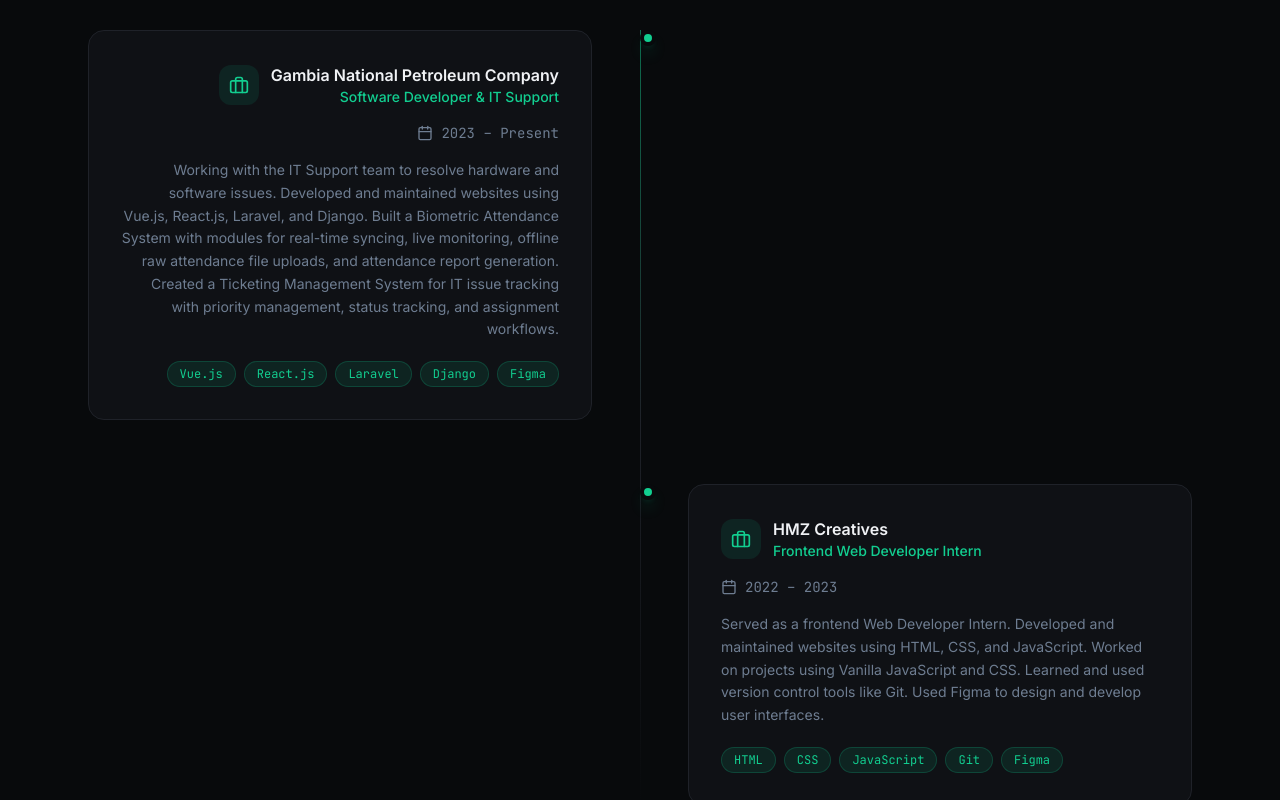
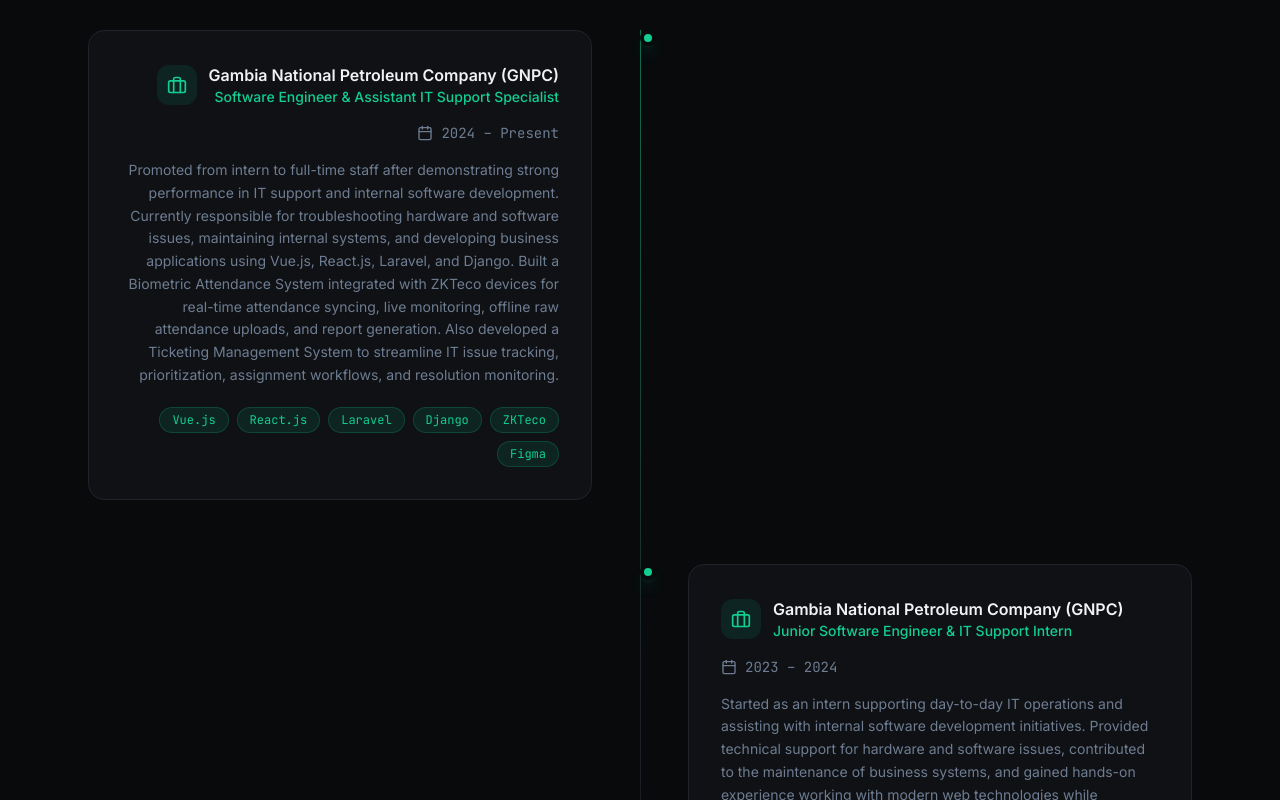
Before and after one commit to Amadou-Marong/my-updated-portfolio, a React (Vite) app: page / in a window 1280 px wide. Shown: the part 2040-2840 px from the top of the page. Built offline with nearby package versions, Linux system fonts and the light colour scheme.

Commit message:
updated the experiences section to include career progression

```diff
--- a/src/Components/portfolio/ExperienceSection.jsx
+++ b/src/Components/portfolio/ExperienceSection.jsx
@@ -1,22 +1,29 @@
-import React from "react";
 import { motion } from "framer-motion";
 import { Briefcase, Calendar } from "lucide-react";
 
 const experiences = [
   {
-    company: "Gambia National Petroleum Company",
-    role: "Software Developer & IT Support",
-    period: "2023 – Present",
+    company: "Gambia National Petroleum Company (GNPC)",
+    role: "Software Engineer & Assistant IT Support Specialist",
+    period: "2024 – Present",
     description:
-      "Working with the IT Support team to resolve hardware and software issues. Developed and maintained websites using Vue.js, React.js, Laravel, and Django. Built a Biometric Attendance System with modules for real-time syncing, live monitoring, offline raw attendance file uploads, and attendance report generation. Created a Ticketing Management System for IT issue tracking with priority management, status tracking, and assignment workflows.",
-    tags: ["Vue.js", "React.js", "Laravel", "Django", "Figma"],
+      "Promoted from intern to full-time staff after demonstrating strong performance in IT support and internal software development. Currently responsible for troubleshooting hardware and software issues, maintaining internal systems, and developing business applications using Vue.js, React.js, Laravel, and Django. Built a Biometric Attendance System integrated with ZKTeco devices for real-time attendance syncing, live monitoring, offline raw attendance uploads, and report generation. Also developed a Ticketing Management System to streamline IT issue tracking, prioritization, assignment workflows, and resolution monitoring.",
+    tags: ["Vue.js", "React.js", "Laravel", "Django", "ZKTeco", "Figma"],
+  },
+  {
+    company: "Gambia National Petroleum Company (GNPC)",
+    role: "Junior Software Engineer & IT Support Intern",
+    period: "2023 – 2024",
+    description:
+      "Started as an intern supporting day-to-day IT operations and assisting with internal software development initiatives. Provided technical support for hardware and software issues, contributed to the maintenance of business systems, and gained hands-on experience working with modern web technologies while collaborating with the IT team on operational and development tasks.",
+    tags: ["IT Support", "Vue.js", "React.js", "Laravel", "Django"],
   },
   {
     company: "HMZ Creatives",
     role: "Frontend Web Developer Intern",
     period: "2022 – 2023",
     description:
-      "Served as a frontend Web Developer Intern. Developed and maintained websites using HTML, CSS, and JavaScript. Worked on projects using Vanilla JavaScript and CSS. Learned and used version control tools like Git. Used Figma to design and develop user interfaces.",
+      "Worked as a Frontend Web Developer Intern, building and maintaining responsive websites using HTML, CSS, and JavaScript. Contributed to projects using Vanilla JavaScript and custom CSS, learned Git for version control, and used Figma to translate UI concepts into clean, user-friendly interfaces.",
     tags: ["HTML", "CSS", "JavaScript", "Git", "Figma"],
   },
 ];
@@ -42,10 +49,18 @@
           viewport={{ once: true, margin: "-100px" }}
           className="mb-20"
         >
-          <motion.p variants={fadeInUp} custom={0} className="text-primary font-mono text-sm tracking-wider uppercase mb-3">
+          <motion.p
+            variants={fadeInUp}
+            custom={0}
+            className="text-primary font-mono text-sm tracking-wider uppercase mb-3"
+          >
             Career Path
           </motion.p>
-          <motion.h2 variants={fadeInUp} custom={1} className="text-4xl md:text-5xl font-bold font-inter tracking-tight">
+          <motion.h2
+            variants={fadeInUp}
+            custom={1}
+            className="text-4xl md:text-5xl font-bold font-inter tracking-tight"
+          >
             Work
             <span className="text-primary"> Experience</span>
           </motion.h2>
@@ -59,7 +74,7 @@
           <div className="space-y-16">
             {experiences.map((exp, i) => (
               <motion.div
-                key={exp.company}
+                key={`${exp.company}-${exp.role}`}
                 initial="hidden"
                 whileInView="visible"
                 viewport={{ once: true, margin: "-50px" }}
@@ -82,31 +97,47 @@
                     i % 2 === 0 ? "md:pr-0 md:text-right" : "md:pl-0"
                   }`}
                 >
-                  <div
-                    className={`p-8 rounded-2xl bg-card border border-border hover:border-primary/30 transition-all duration-500 group hover:shadow-xl hover:shadow-primary/5 ${
-                      i % 2 === 0 ? "" : ""
-                    }`}
-                  >
-                    <div className={`flex items-center gap-3 mb-4 ${i % 2 === 0 ? "md:justify-end" : ""}`}>
+                  <div className="p-8 rounded-2xl bg-card border border-border hover:border-primary/30 transition-all duration-500 group hover:shadow-xl hover:shadow-primary/5">
+                    <div
+                      className={`flex items-center gap-3 mb-4 ${
+                        i % 2 === 0 ? "md:justify-end" : ""
+                      }`}
+                    >
                       <div className="w-10 h-10 rounded-xl bg-primary/10 flex items-center justify-center group-hover:bg-primary/20 transition-colors">
                         <Briefcase className="w-5 h-5 text-primary" />
                       </div>
                       <div className={i % 2 === 0 ? "md:text-right" : ""}>
-                        <h3 className="font-semibold font-inter text-foreground">{exp.company}</h3>
-                        <p className="text-sm text-primary font-medium font-inter">{exp.role}</p>
+                        <h3 className="font-semibold font-inter text-foreground">
+                          {exp.company}
+                        </h3>
+                        <p className="text-sm text-primary font-medium font-inter">
+                          {exp.role}
+                        </p>
                       </div>
                     </div>
 
-                    <div className={`flex items-center gap-2 mb-4 text-sm text-muted-foreground ${i % 2 === 0 ? "md:justify-end" : ""}`}>
+                    <div
+                      className={`flex items-center gap-2 mb-4 text-sm text-muted-foreground ${
+                        i % 2 === 0 ? "md:justify-end" : ""
+                      }`}
+                    >
                       <Calendar className="w-4 h-4" />
                       <span className="font-mono">{exp.period}</span>
                     </div>
 
-                    <p className={`text-muted-foreground leading-relaxed font-inter text-sm mb-5 ${i % 2 === 0 ? "md:text-right" : ""}`}>
+                    <p
+                      className={`text-muted-foreground leading-relaxed font-inter text-sm mb-5 ${
+                        i % 2 === 0 ? "md:text-right" : ""
+                      }`}
+                    >
                       {exp.description}
                     </p>
 
-                    <div className={`flex flex-wrap gap-2 ${i % 2 === 0 ? "md:justify-end" : ""}`}>
+                    <div
+                      className={`flex flex-wrap gap-2 ${
+                        i % 2 === 0 ? "md:justify-end" : ""
+                      }`}
+                    >
                       {exp.tags.map((tag) => (
                         <span
                           key={tag}
```
